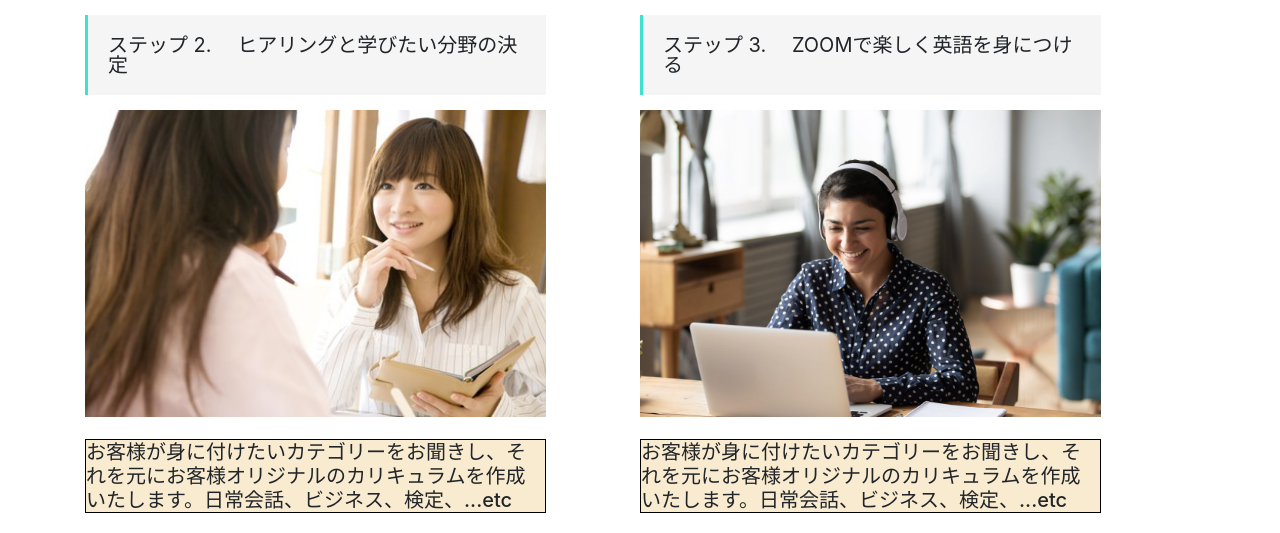
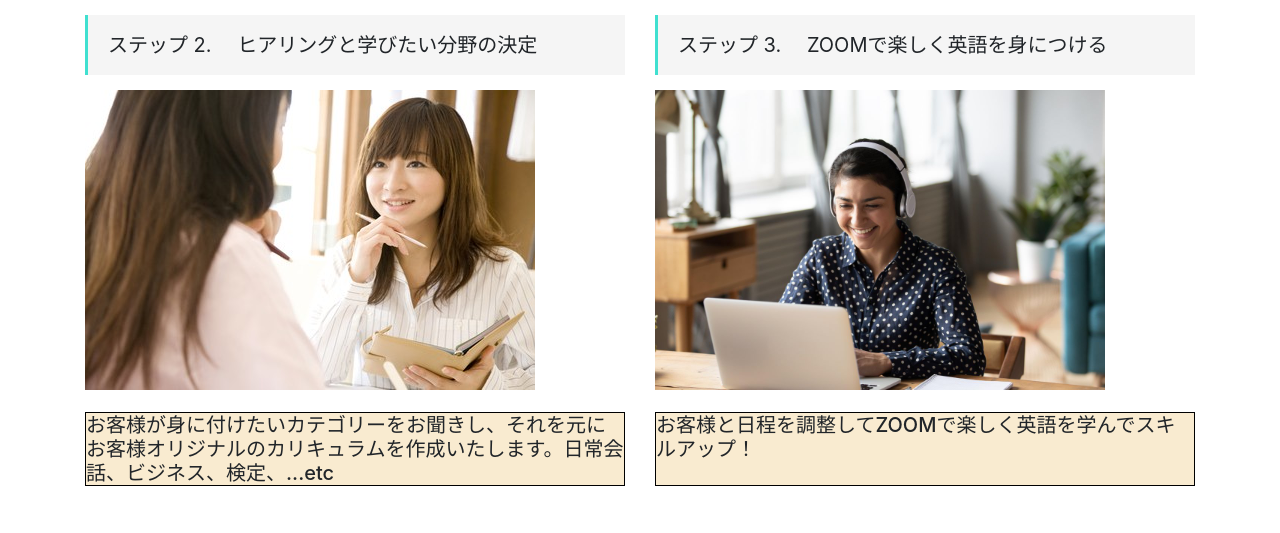
Before and after one commit to riomaemoto/mockup3, a website: page leo/index.html in a window 1280 px wide. Shown: the part 497-1030 px from the top of the page. After the commit the page ends 1003 px from the top, so only its background shows below. Drawn offline with nearby package versions, Linux system fonts and the light colour scheme.

Commit message:
entry　完了

```diff
--- a/leo/index.html
+++ b/leo/index.html
@@ -16,26 +16,26 @@
             <h2>レッスン開始までの流れ</h2>
         </div>
         <div class="step1">
-            <div class="map">
+            <div class="map" id="map">
                 <p>ステップ 1. 　来校する</p>
                 <div class="map_address">
                     <iframe src="https://www.google.com/maps/embed?pb=!1m18!1m12!1m3!1d3576.3199598501665!2d127.75563961525553!3d26.316136991851298!2m3!1f0!2f0!3f0!3m2!1i1024!2i768!4f13.1!3m3!1m2!1s0x34e5133d5f630eeb%3A0xdcd47737aa1ef208!2zTmV4U2VlZCDmspbnuITmoKE!5e0!3m2!1sja!2sjp!4v1606851123469!5m2!1sja!2sjp"
                         width="600" height="450" frameborder="0" style="border:0;" allowfullscreen="" aria-hidden="false" tabindex="0"></iframe>
                 </div>
-                <div class="halfbox">
-                    <div class="step2">
-                        <p>ステップ 2. 　ヒアリングと学びたい分野の決定</p>
+                <div class="halfbox row">
+                    <div class="step2 col-6">
+                        <p class="col-12">ステップ 2. 　ヒアリングと学びたい分野の決定</p>
                         <div class="hearing">
                             <img src="../leo/img/meeting.jpg">
                             <h5>お客様が身に付けたいカテゴリーをお聞きし、それを元にお客様オリジナルのカリキュラムを作成いたします。日常会話、ビジネス、検定、...etc
                             </h5>
                         </div>
                     </div>
-                    <div class="step3">
-                        <p>ステップ 3. 　ZOOMで楽しく英語を身につける</p>
-                        <div class="hearing">
+                    <div class="step3 col-6">
+                        <p class="col-12">ステップ 3. 　ZOOMで楽しく英語を身につける</p>
+                        <div class="zoom">
                             <img src="../leo/img/ZOOMlesson.jpg">
-                            <h5>お客様が身に付けたいカテゴリーをお聞きし、それを元にお客様オリジナルのカリキュラムを作成いたします。日常会話、ビジネス、検定、...etc
+                            <h5>お客様と日程を調整してZOOMで楽しく英語を学んでスキルアップ！
                             </h5>
                         </div>
                     </div>
--- a/leo/style.css
+++ b/leo/style.css
@@ -35,13 +35,8 @@ iframe {
     margin-top: 15px;
 }
 
-.step2 p {
-    width: 83%;
-}
-
 .step2 img {
     margin-top: 15px;
-    width: 83%;
 }
 
 .hearing h5 {
@@ -49,7 +44,6 @@ iframe {
     font-size: 20px;
     background-color: rgba(245, 222, 179, 0.616);
     border: 1px solid black;
-    width: 83%;
 }
 
 .halfbox {
@@ -61,11 +55,15 @@ iframe {
     margin-top: 15px;
 }
 
-.step3 p {
-    width: 83%;
+.step3 img {
+    margin-top: 15px;
+    height: 300px;
 }
 
-.step3 img {
-    margin-top: 15px;
-    width: 83%;
+.zoom h5 {
+    margin-top: 20px;
+    font-size: 20px;
+    padding-bottom: 24px;
+    background-color: rgba(245, 222, 179, 0.616);
+    border: 1px solid black;
 }
```
Also changed, not shown: css/leo.css (added), sass/leo.scss (added).
